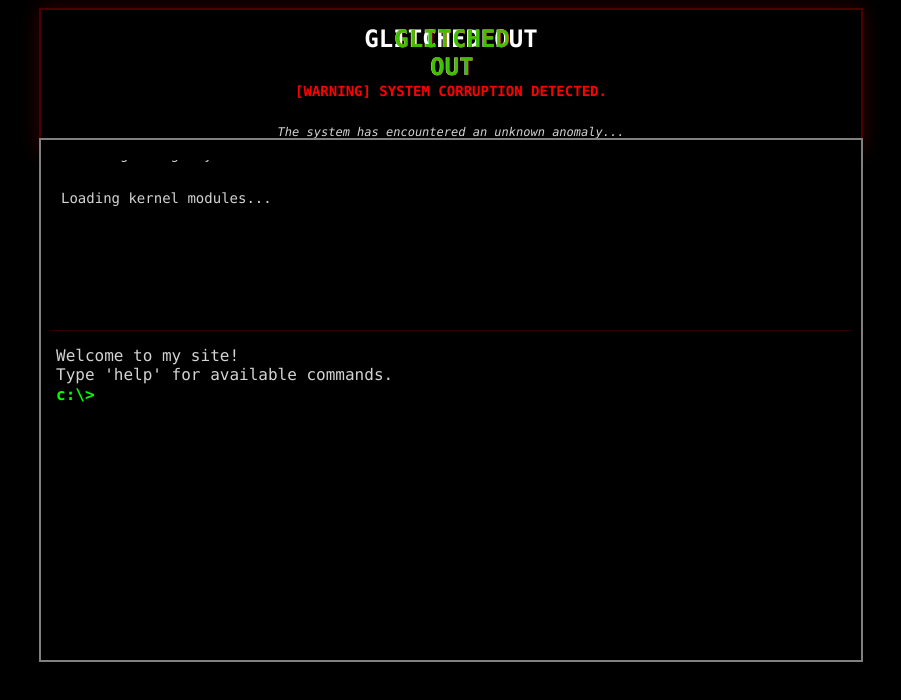
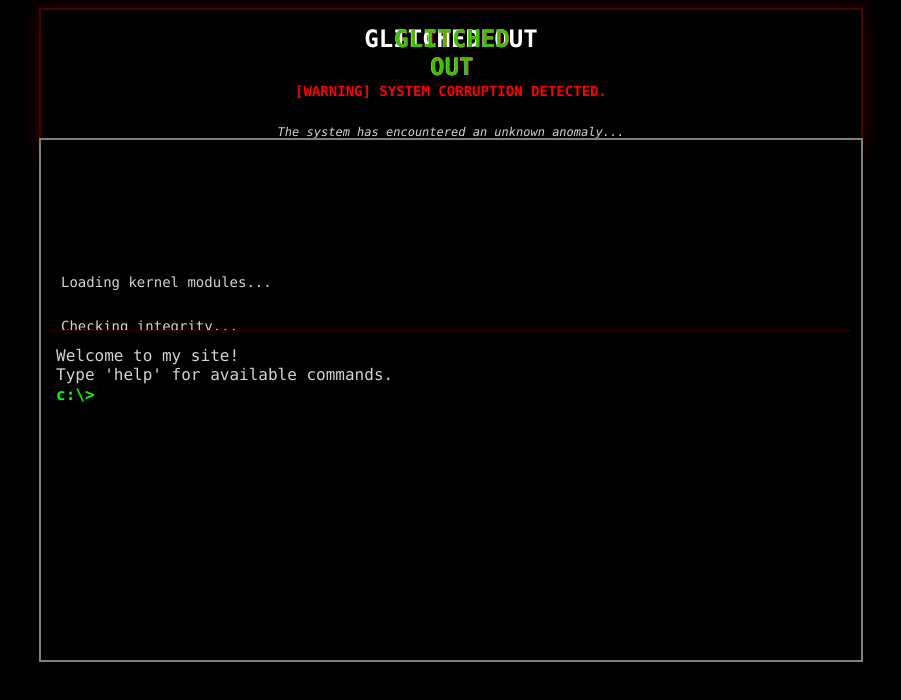
Before and after one commit to ridloncmr/ridloncmr-v2, an Angular app in the folder ridloncmr/: page / in a window 1280 px wide. Shown: the top 700 px of the page, without its empty margins (189-1090 px from the left). Built offline with nearby package versions, Linux system fonts and the light colour scheme.

Commit message:
fixed scorlling for terminal boot up

```diff
--- a/ridloncmr/src/app/components/terminal/terminal-info/terminal-info.component.scss
+++ b/ridloncmr/src/app/components/terminal/terminal-info/terminal-info.component.scss
@@ -10,16 +10,13 @@
   font-size: 14px;
   height: 160px;
   display: flex;
-  flex-direction: column;
+  flex-direction: column-reverse;
   justify-content: flex-end;
   overflow: hidden;
 
   .boot-sequence {
-    height: 100%;
     display: flex;
-    flex-direction: column;
-    justify-content: flex-end;
-    overflow: hidden;
+    flex-direction: column-reverse;
   }
 
   .system-info {
```
